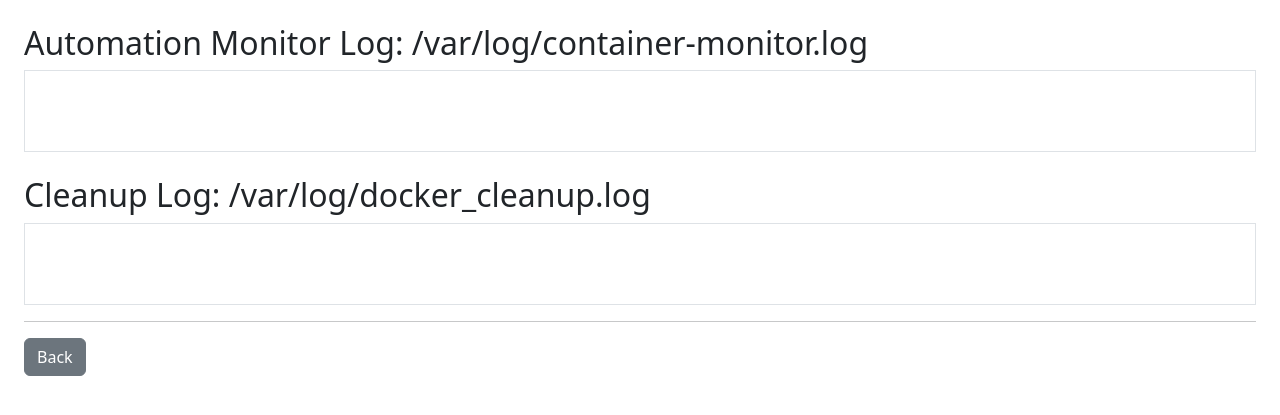
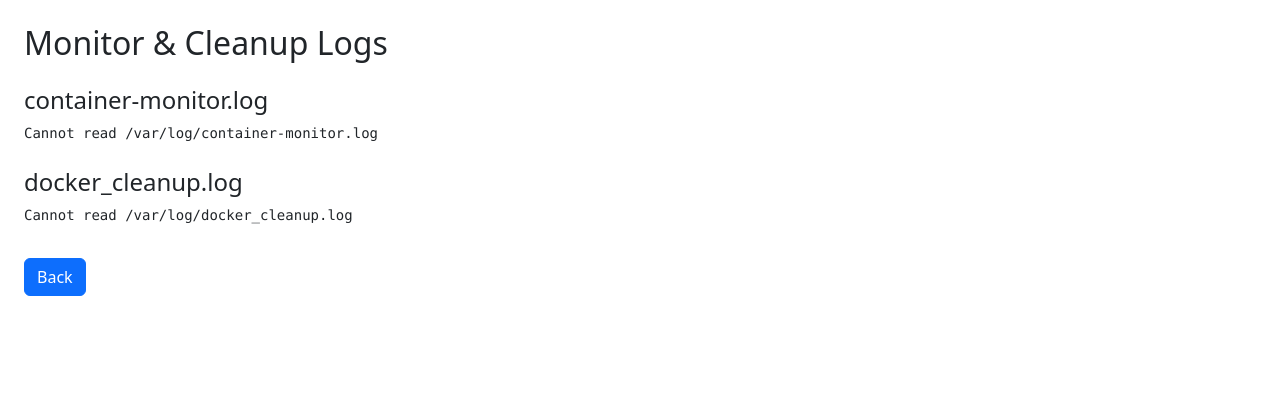
Before and after one commit to abhilashmaddineni/docker-monitor-ui, a Flask app: page /logs in a window 1280 px wide. Shown: the top 415 px of the page. Run offline with Flask 3, Linux system fonts and the light colour scheme.

Commit message:
Update logs.html for better log display

```diff
--- a/templates/logs.html
+++ b/templates/logs.html
@@ -1,27 +1,20 @@
 <!DOCTYPE html>
 <html>
 <head>
-  <title>Automation Logs</title>
-  <link rel="stylesheet" href="https://cdn.jsdelivr.net/npm/bootstrap@5.3.0/dist/css/bootstrap.min.css">
+    <title>Logs</title>
+    <link rel="stylesheet" href="https://cdn.jsdelivr.net/npm/bootstrap@5.2.3/dist/css/bootstrap.min.css">
 </head>
 <body class="p-4">
-<h2>Automation Monitor Log: /var/log/container-monitor.log</h2>
 
-<div class="border p-3 mb-4" style="max-height: 400px; overflow-y: scroll; white-space: pre-wrap;">
-  {% for line in monitor_log %}
-    {{ line }}
-  {% endfor %}
-</div>
+<h2>Monitor & Cleanup Logs</h2>
 
-<h2>Cleanup Log: /var/log/docker_cleanup.log</h2>
+<h4 class="mt-4">container-monitor.log</h4>
+<pre>{{ monitor_logs }}</pre>
 
-<div class="border p-3" style="max-height: 400px; overflow-y: scroll; white-space: pre-wrap;">
-  {% for line in cleanup_log %}
-    {{ line }}
-  {% endfor %}
-</div>
+<h4 class="mt-4">docker_cleanup.log</h4>
+<pre>{{ cleanup_logs }}</pre>
 
-<hr>
-<a href="/" class="btn btn-secondary">Back</a>
+<a href="/" class="btn btn-primary mt-3">Back</a>
+
 </body>
 </html>
```
